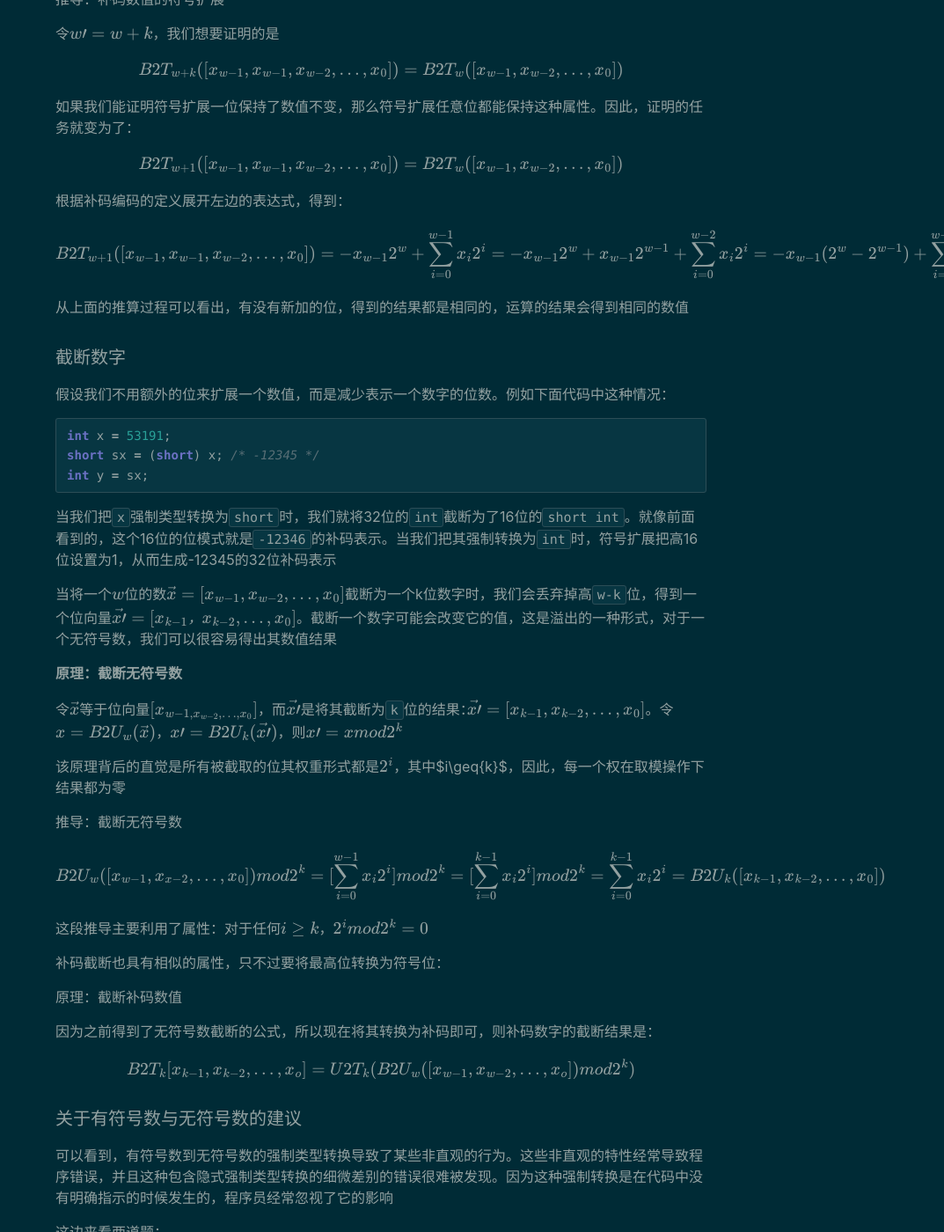
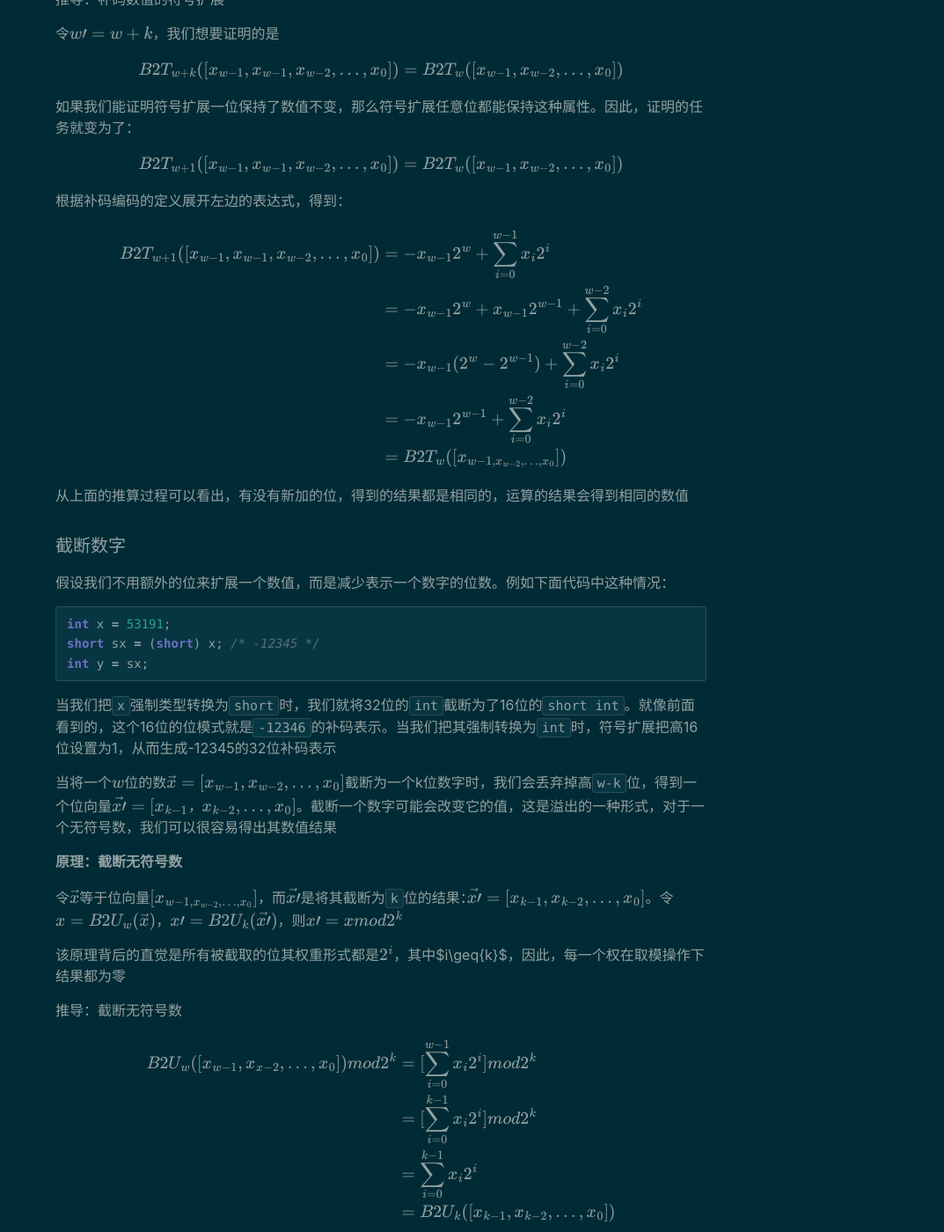
Before and after one commit to KamenRiderKuuga/kamenriderkuuga.github.io, a Jekyll site: the page built from _posts/2020-09-15-Foundation-5.md, in a window 1280 px wide and 1400 px high, scrolled down 24939 px. Shown: the whole window at 88% size, without its empty margins (207-1280 px from the left). Built offline with Jekyll 4.4.1, drawn with Linux system fonts in a browser that asks for light colours; some of the changed text lies outside the part shown.

Commit message:
Update 2020-09-15-Foundation-5.md

```diff
--- a/_posts/2020-09-15-Foundation-5.md
+++ b/_posts/2020-09-15-Foundation-5.md
@@ -587,11 +587,13 @@
 根据补码编码的定义展开左边的表达式，得到：
 
 $$
-B2T_{w+1}([x_{w-1},x_{w-1},x_{w-2},…,x_0])=-x_{w-1}2^w+\sum^{w-1}_{i=0}x_i2^i\\
-=-x_{w-1}2^w+x_{w-1}2^{w-1}+\sum^{w-2}_{i=0}x_i2^i\\
-=-x_{w-1}(2^w-2^{w-1})+\sum^{w-2}_{i=0}x_i2^i\\
-=-x_{w-1}2^{w-1}+\sum^{w-2}_{i=0}x_i2^i\\
-=B2T_w([x_{w-1,x_{w-2},…,x_0}])
+\begin{aligned}
+B2T_{w+1}([x_{w-1},x_{w-1},x_{w-2},…,x_0])&=-x_{w-1}2^w+\sum^{w-1}_{i=0}x_i2^i\\
+&=-x_{w-1}2^w+x_{w-1}2^{w-1}+\sum^{w-2}_{i=0}x_i2^i\\
+&=-x_{w-1}(2^w-2^{w-1})+\sum^{w-2}_{i=0}x_i2^i\\
+&=-x_{w-1}2^{w-1}+\sum^{w-2}_{i=0}x_i2^i\\
+&=B2T_w([x_{w-1,x_{w-2},…,x_0}])
+\end{aligned}
 $$
 
 从上面的推算过程可以看出，有没有新加的位，得到的结果都是相同的，运算的结果会得到相同的数值
@@ -621,10 +623,12 @@
 推导：截断无符号数
 
 $$
-B2U_w([x_{w-1},x_{x-2},…,x_0]) mod 2^k=[\sum^{w-1}_{i=0}x_i2^i]mod2^k\\
-=[\sum^{k-1}_{i=0}x_i2^i]mod2^k\\
-=\sum^{k-1}_{i=0}x_i2^i\\
-=B2U_k([x_{k-1},x_{k-2},…,x_0])
+\begin{aligned}
+B2U_w([x_{w-1},x_{x-2},…,x_0]) mod 2^k&=[\sum^{w-1}_{i=0}x_i2^i]mod2^k\\
+&=[\sum^{k-1}_{i=0}x_i2^i]mod2^k\\
+&=\sum^{k-1}_{i=0}x_i2^i\\
+&=B2U_k([x_{k-1},x_{k-2},…,x_0])
+\end{aligned}
 $$
 
 这段推导主要利用了属性：对于任何$$i\geq{k}$$，$$2^imod2^k=0$$
@@ -744,6 +748,29 @@
 
 $$x+^t_wy\doteq{U}2T_w(T2U_w(x)+^u_wT2U_w(y))$$
 
+因为根据之前的推断，我们可以把$$T2U_w(x)$$写成$$x_{w-1}2^w+x$$，把$$T2U_w(y)$$写成$$y_{w-1}2^w+y$$，使用属性$$+^u_w$$是模$$2^w$$的加法，以及模数加法的属性，我们就能得到：
+$$
+\begin{aligned}
+x+^t_wy&=U2T_w(T2U_w(x)+^u_wT2U(y))\\
+&=U2T_w[(x_{w-1}2^w+x+y_{w-1}2^w+y)\ mod\ 2^w]\\
+&=U2T_w[(x+y)\ mod\ 2^w]
+\end{aligned}
+$$
+消除了$$x_{w-1}2^w$$和$$y_{w-1}2^w$$这两项，因为它们模$$2^w$$等于$$0$$
+
+为了更好地理解这个数量，定义整数$$z$$为整数和$$z\doteq{x+y}$$，$$z'$$为$$z'\doteq{z\ mod\ 2^w}$$，而$$z''$$为$$z''\doteq{U2T_w(z')}$$。数值$$z''$$等于$$x+^t_wy$$。我们分成4种情况分析
+
+首先，我们记得无符号数转换为补码的公式，对满足$$0\leq{u}\leq{UMax_w}$$的$$u$$有：
+$$
+U2T_w(u)=\begin{cases}
+u,\ u\leq{TMax_w}\\
+u-2^w,\ u>TMax_w
+\end{cases}
+$$
+
+
+1. $$-2^w\leq{z}<-2^{w-1}$$。然后，我们会有$$z'=z+2^w$$。这就得出$$0\leq{z'}<-2^{w-1}+2^w=2^{w-1}$$，因为这个数字满足上面所示无符号数转换为补码的第一个区间，所以$$z''=z'$$，这种情况称为**负溢出(negative overflow)**。我们将两个负数相加(这是我们能得到$$z<-2^{w-1}$$的唯一方式)，得到一个非负的结果$$z''=x+y+2^w$$
+
 <br><br><br><br><br><br>
 
 [^1]: 关于这里的异或运算，一开始可能不太理解，首先要明白，异或，就是找出两个位向量里面不同的元素，这里因为每个元素的加法逆元这个属性即使交换之后也成立，所以这里其实相当于`(a^a)^b`，即`b`与`0`相异或，值还是`b`
```
